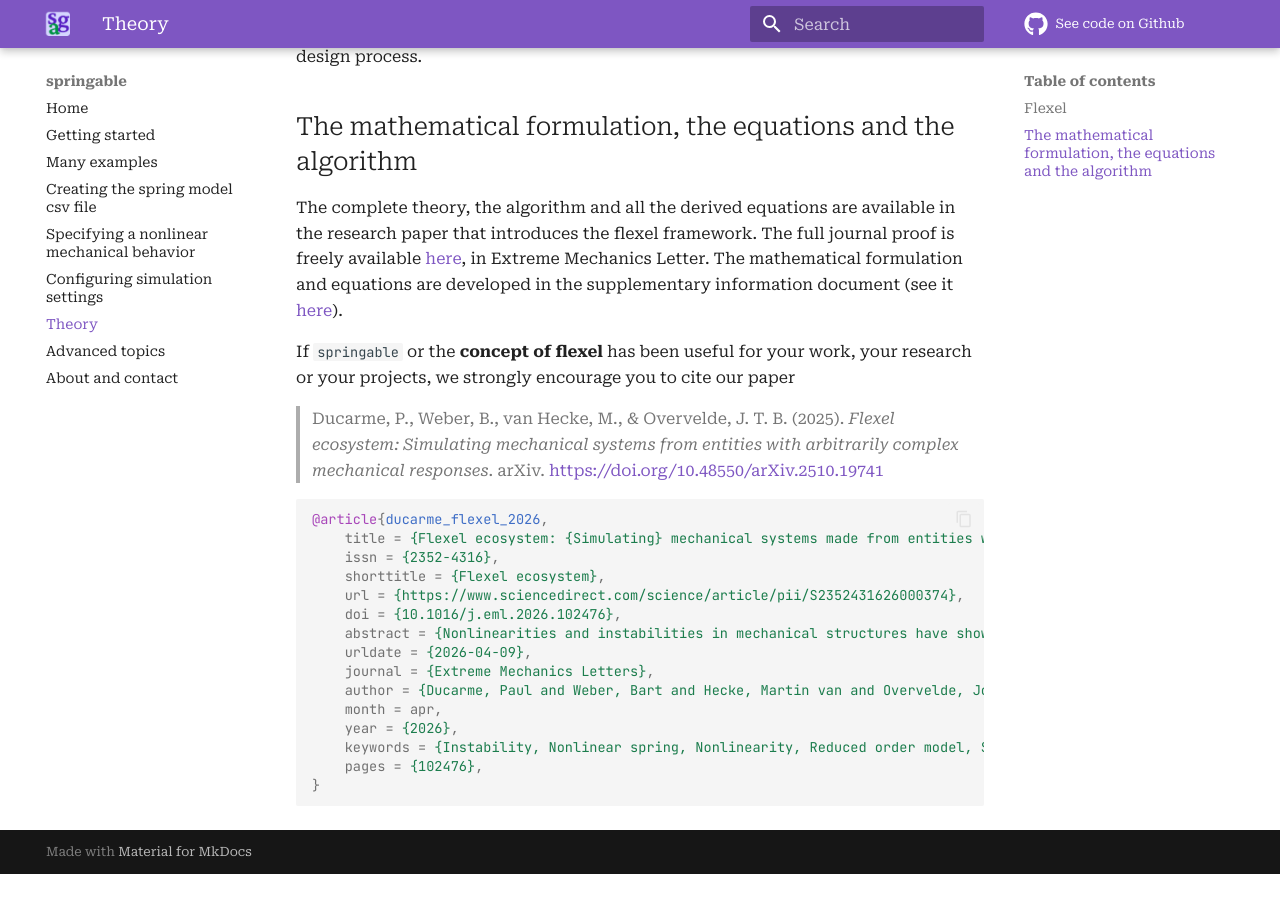
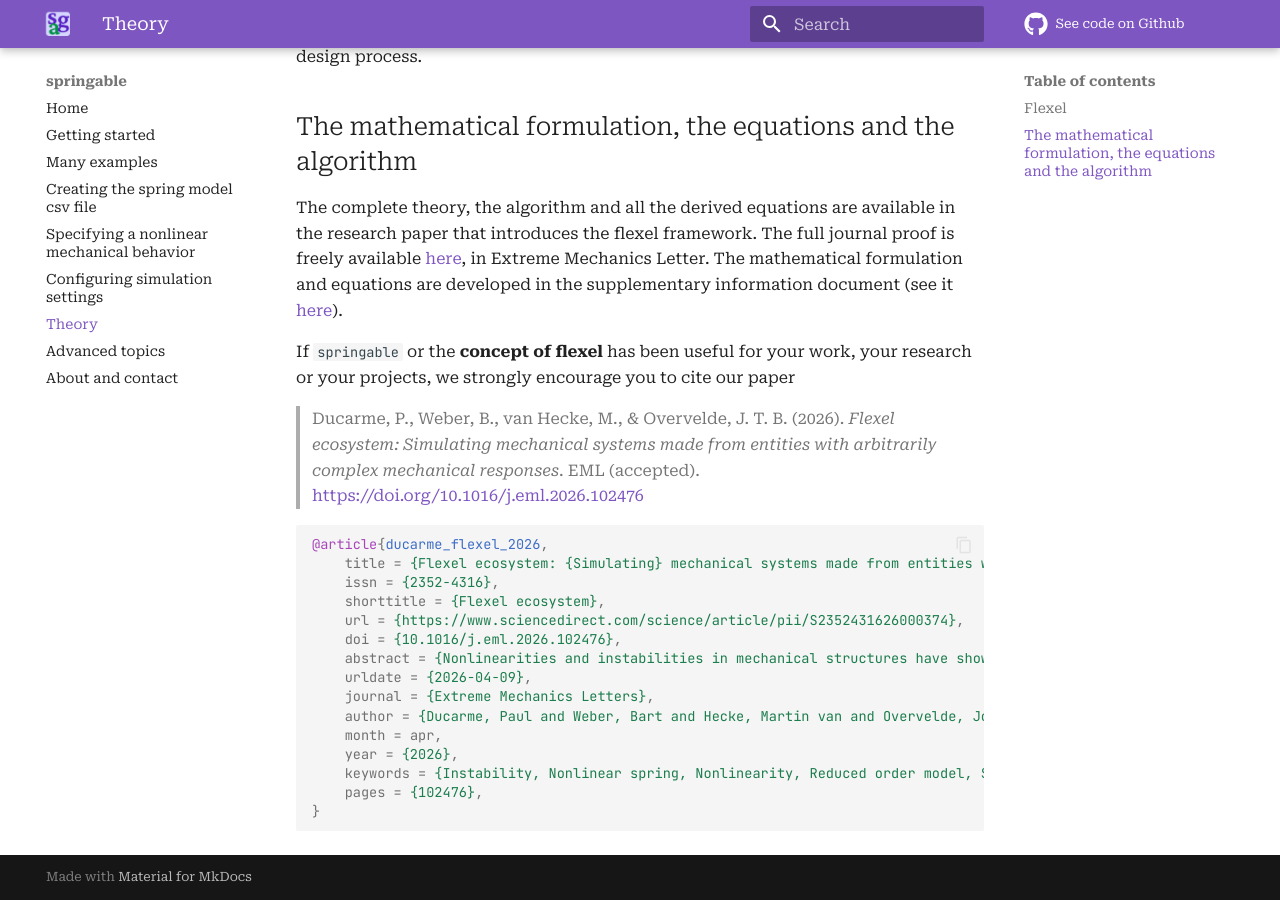
Before and after one commit to ducarme/springable, an MkDocs documentation site: the page built from docs/theory.md, in a window 1280 px wide and 900 px high, scrolled down 1407 px. Built offline with MkDocs 1.6.1 and Material for MkDocs 9.7.7, drawn with Linux system fonts in a browser that asks for light colours; comment, search, counter and statistics services are not loaded; before the commit the page ends 2281 px from its top, so only the background shows below that.

Commit message:
update research article link in docs

````diff
--- a/docs/theory.md
+++ b/docs/theory.md
@@ -16,7 +16,7 @@ The complete theory, the algorithm and all the derived equations are available i
 If `springable` or the **concept of flexel** has been useful for your work, your research or your projects, we strongly encourage you to cite our paper
 
 
-> Ducarme, P., Weber, B., van Hecke, M., & Overvelde, J. T. B. (2025). *Flexel ecosystem: Simulating mechanical systems from entities with arbitrarily complex mechanical responses*. arXiv. [https://doi.org/10.48550/arXiv.2510.19741](https://doi.org/10.48550/arXiv.2510.19741)
+> Ducarme, P., Weber, B., van Hecke, M., & Overvelde, J. T. B. (2026). *Flexel ecosystem: Simulating mechanical systems made from entities with arbitrarily complex mechanical responses*. EML (accepted). [https://doi.org/10.1016/j.eml.2026.102476](https://doi.org/10.1016/j.eml.2026.102476)
 
 
 ```bib
````
